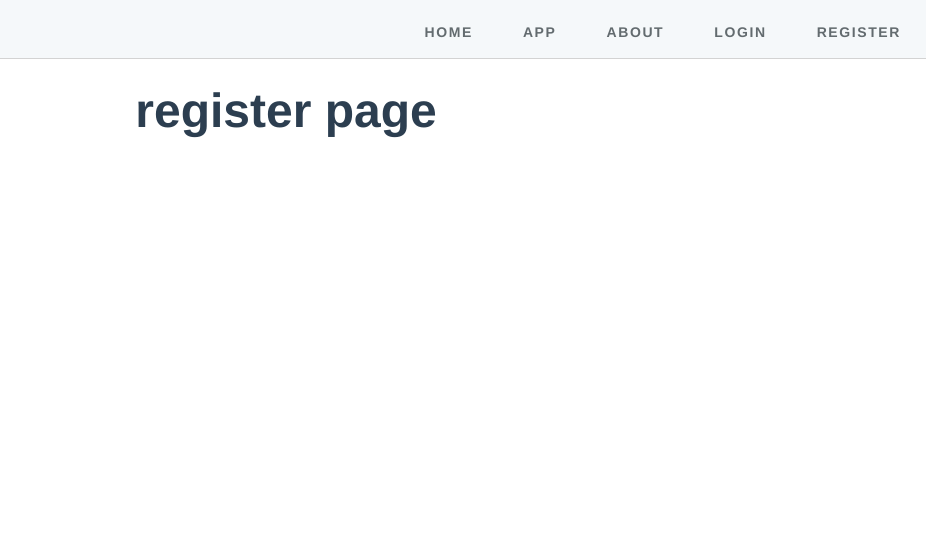
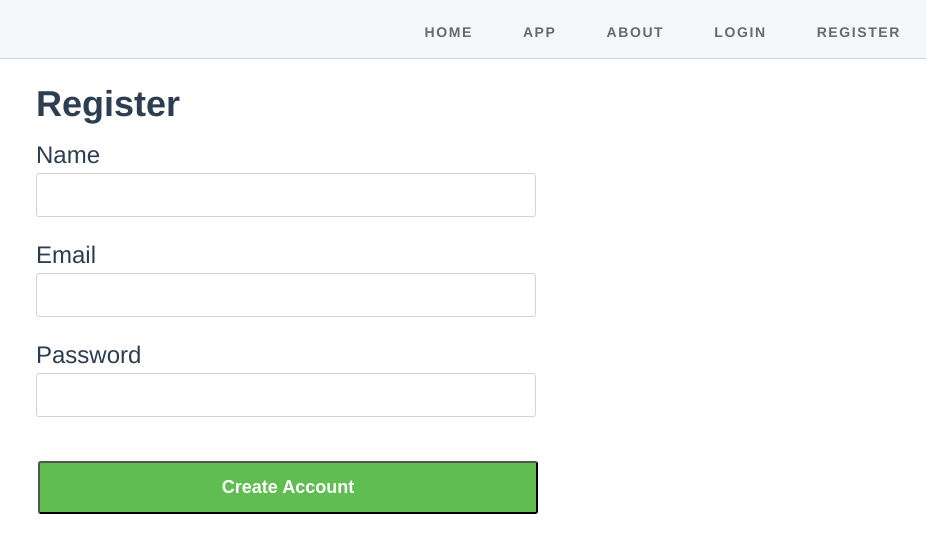
Before and after one commit to gabrieldelfurini/todo-stw, a Vue app in the folder todo-vue/: page /register in a window 1280 px wide. Shown: the top 552 px of the page, without its empty margins (354-1280 px from the left). Built offline with nearby package versions, Linux system fonts and the light colour scheme.

Commit message:
Adiciona páginas para autenticação

```diff
--- a/todo-vue/src/components/auth/Register.vue
+++ b/todo-vue/src/components/auth/Register.vue
@@ -1,11 +1,52 @@
 <template>
-    <div class="flex-center">
-        <h1>register page</h1>
+    <div class="login-form">
+        <h2 class="login-heading">Register</h2>
+        <form action="#" @submit.prevent="register">
+
+            <div class="form-control">
+                <label for="name">Name</label>
+                <input type="text" name="name" id="name" class="login-input" v-model="name">
+            </div>
+
+            <div class="form-control">
+                <label for="email">Email</label>
+                <input type="email" name="email" id="email" class="login-input" v-model="email">
+            </div>
+
+            <div class="form-control mb-more">
+                <label for="password">Password</label>
+                <input type="password" name="password" id="password" class="login-input" v-model="password">
+            </div>
+
+            <div class="form-control">
+                <button type="submit" class="btn-submit">Create Account</button>
+            </div>
+
+        </form>
     </div>
 </template>
 
 <script>
-    export default {
-        name: 'register-page'
+export default {
+    name: 'register-page',
+    data() {
+        return {
+            name: '',
+            email: '',
+            password: '',
+        }
+    },
+    methods: {
+        register() {
+            this.$store.dispatch('register', {
+                name: this.name,
+                email: this.email,
+                password: this.password,
+            })
+                .then(() => {
+                    this.$router.push({ name: 'login' })
+                })
+        }
     }
+}
 </script>
--- a/todo-vue/src/main.js
+++ b/todo-vue/src/main.js
@@ -14,6 +14,32 @@
 
 app.config.globalProperties.emitter = emitter;
 
+
+
+router.beforeEach((to, from, next) => {
+    if (to.matched.some(record => record.meta.requiresAuth)) {
+      if (!store.getters.loggedIn) {
+        next({
+          name: 'login',
+        })
+      } else {
+        next()
+      }
+    } else if (to.matched.some(record => record.meta.requiresVisitor)) {
+      if (store.getters.loggedIn) {
+        next({
+          name: 'todo',
+        })
+      } else {
+        next()
+      }
+    } else {
+      next()
+    }
+  })
+
+
+
 app.use(router)
 app.use(store)
 app.mount('#app')
--- a/todo-vue/src/router/index.js
+++ b/todo-vue/src/router/index.js
@@ -6,7 +6,6 @@
 import Login from "@/components/auth/Login.vue";
 import Logout from "@/components/auth/Logout.vue";
 import Register from "@/components/auth/Register.vue";
-import TestTodosVariable from "@/components/marketing/TestTodosVariable.vue";
 
 
 const router = createRouter({
@@ -21,6 +20,9 @@
         path: "/todo",
         name: "todo",
         component: App,
+        meta: {
+          requiresAuth: true,
+        }
     },
     {
       path: "/about",
@@ -31,16 +33,17 @@
       path: "/login",
       name: "login",
       component: Login,
+      meta: {
+        requiresVisitor: true,
+      }
     },
     {
       path: "/register",
       name: "register",
       component: Register,
-    },
-    {
-      path: "/todos/:id",
-      name: "todos",
-      component: TestTodosVariable,
+      meta: {
+        requiresVisitor: true,
+      }
     },
     {
       path: "/logout",
--- a/todo-vue/src/store/store.js
+++ b/todo-vue/src/store/store.js
@@ -61,6 +61,22 @@
   },
 
   actions: {
+
+    register(context, data) {
+      return new Promise((resolve, reject) => {
+        axios.post('/register', {
+          name: data.name,
+          email: data.email,
+          password: data.password,
+        })
+          .then(response => {
+            resolve(response)
+          })
+          .catch(error => {
+            reject(error)
+          })
+      })
+    },
 
     destroyToken(context) {
       axios.defaults.headers.common['Authorization'] = 'Bearer ' + context.state.token
```
